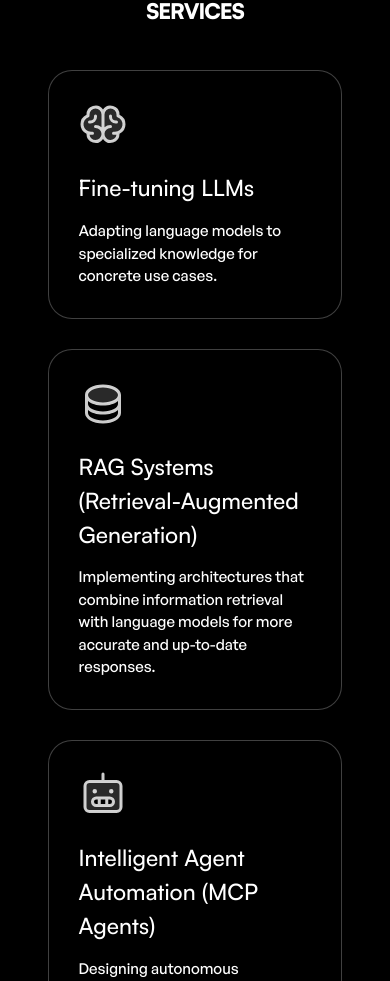
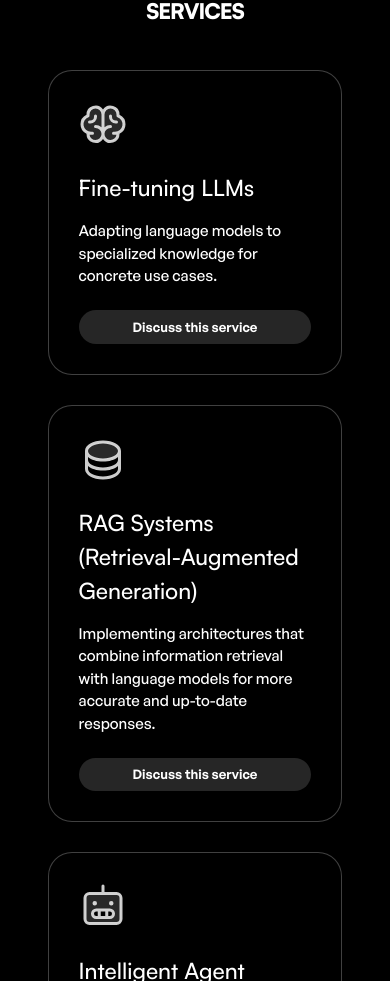
Before and after one commit to diegocasasbuenas/website_chatbot, a Next.js app: page / in a window 390 px wide. Shown: the part 6476-7457 px from the top of the page. Built offline with nearby package versions, Linux system fonts and the light colour scheme.

Commit message:
feat: Links and anchors added to projects and Services section

```diff
--- a/app/components/sections/HeroSection.tsx
+++ b/app/components/sections/HeroSection.tsx
@@ -46,7 +46,7 @@ export function HeroSection() {
         </div>
 
         {/* Language Buttons */}
-        <div className="hidden lg:flex items-center gap-4">
+        <div className="hidden items-center gap-4">
           <button className="text-white font-general text-2xl font-medium hover:opacity-80 transition-opacity cursor-pointer">
             EN
           </button>
--- a/app/components/sections/ProjectsSection.tsx
+++ b/app/components/sections/ProjectsSection.tsx
@@ -130,6 +130,7 @@ export function ProjectsSection() {
                     onToggle={() => setSelectedProjectId((prev) => prev === project.id ? null : project.id)}
                     supportsHover={!isTouchDevice}
                     variant={cardVariant}
+                    githubUrl={project.githubUrl}
                     onHighlightChange={(highlighted) => {
                       if (isTouchDevice) return;
                       if (highlighted) {
--- a/app/components/ui/ProjectCard.tsx
+++ b/app/components/ui/ProjectCard.tsx
@@ -14,6 +14,7 @@ interface ProjectCardProps {
   supportsHover: boolean;
   onHighlightChange?: (isHighlighted: boolean) => void;
   variant?: 'mobile' | 'desktop' | 'wide';
+  githubUrl?: string;
 }
 
 export function ProjectCard({
@@ -26,6 +27,7 @@ export function ProjectCard({
   supportsHover,
   onHighlightChange,
   variant = 'desktop',
+  githubUrl,
 }: ProjectCardProps) {
   const [isHovered, setIsHovered] = useState(false);
   const showColor = supportsHover ? isHovered : isActive;
@@ -105,7 +107,7 @@ export function ProjectCard({
       tabIndex={0}
       aria-pressed={isActive}
     >
-      {/* Imagen con filtro de escala de grises */}
+      {/* Imagen envolviendo anchor si hay URL */}
       <div className="relative w-full h-full">
         <Image
           src={image}
@@ -116,6 +118,26 @@ export function ProjectCard({
           }`}
           sizes={widthStyle.imageSizes}
         />
+        {!supportsHover && githubUrl && isActive && (
+          <a
+            href={githubUrl}
+            target="_blank"
+            rel="noreferrer"
+            className="absolute inset-0"
+          >
+            <span className="sr-only">View {title} on GitHub</span>
+          </a>
+        )}
+        {supportsHover && githubUrl && (
+          <a
+            href={githubUrl}
+            target="_blank"
+            rel="noreferrer"
+            className="absolute inset-0"
+          >
+            <span className="sr-only">View {title} on GitHub</span>
+          </a>
+        )}
       </div>
 
       <AnimatePresence>
@@ -152,6 +174,19 @@ export function ProjectCard({
               >
                 {description}
               </motion.p>
+              {githubUrl && (
+                <motion.a
+                  initial={{ opacity: 0, y: 10 }}
+                  animate={{ opacity: 1, y: 0 }}
+                  transition={{ duration: 0.2, delay: 0.15 }}
+                  href={githubUrl}
+                  target="_blank"
+                  rel="noreferrer"
+                  className="inline-flex items-center justify-center mt-4 px-4 py-2 rounded-full bg-white/20 text-white text-sm font-medium hover:bg-white/30 transition"
+                >
+                  View on GitHub
+                </motion.a>
+              )}
             </div>
           </motion.div>
         )}
--- a/app/components/ui/ServiceCard.tsx
+++ b/app/components/ui/ServiceCard.tsx
@@ -4,6 +4,7 @@ import { motion } from "framer-motion";
 import { Icon } from "@phosphor-icons/react";
 import * as PhosphorIcons from "@phosphor-icons/react";
 import { GlassCard } from "./GlassCard";
+import { socialLinks } from "@/app/constants/content";
 
 interface ServiceCardProps {
   title: string;
@@ -51,6 +52,13 @@ export function ServiceCard({ title, description, iconName, index }: ServiceCard
         <p className="text-white flex-1 font-general text-base font-medium leading-normal">
           {description}
         </p>
+
+        <a
+          href={`${socialLinks.email}${socialLinks.email.includes('?') ? '&' : '?'}subject=${encodeURIComponent(`Project Inquiry: ${title}`)}`}
+          className="mt-6 inline-flex items-center justify-center rounded-full bg-white/15 px-4 py-2 text-sm font-general font-semibold text-white transition-colors duration-200 hover:bg-white/25 focus:outline-none focus:ring-2 focus:ring-white/40"
+        >
+          Discuss this service
+        </a>
       </GlassCard>
     </motion.div>
   );
--- a/app/constants/content.ts
+++ b/app/constants/content.ts
@@ -87,43 +87,50 @@ export const projectsData = [
     id: "project-1",
     title: "AI Insurance Policy Chatbot",
     description: "Dual assistant that helps employees and clients query insurance policies with instant, accurate responses.",
-    image: "/images/projects/1.png"
+    image: "/images/projects/1.png",
+    githubUrl: "https://github.com/placeholder/insurance-chatbot"
   },
   {
     id: "project-2",
     title: "Oil Production Forecasting Agent",
     description: "LLM-powered analytical agent that produces approximate oil production forecasts to support strategic decisions.",
-    image: "/images/projects/2.png"
+    image: "/images/projects/2.png",
+    githubUrl: "https://github.com/placeholder/oil-forecast-agent"
   },
   {
     id: "project-3",
     title: "Image Classification with Deep Learning",
     description: "ResNet and Vision Transformer models that classify and label images for industries such as retail and healthcare.",
-    image: "/images/projects/3.png"
+    image: "/images/projects/3.png",
+    githubUrl: "https://github.com/placeholder/image-classification"
   },
   {
     id: "project-4",
     title: "Custom Fine-Tuned LLMs with RAG",
     description: "Open-source LLM fine-tuning pipeline with RAG inference served via FastAPI, enabling custom personalities and APIs.",
-    image: "/images/projects/4.png"
+    image: "/images/projects/4.png",
+    githubUrl: "https://github.com/placeholder/llm-rag-pipeline"
   },
   {
     id: "project-5",
     title: "Automated AI Dashboards",
     description: "Interactive dashboards wired to ML models, delivering real-time insights, automated reports, and predictive analytics.",
-    image: "/images/projects/5.png"
+    image: "/images/projects/5.png",
+    githubUrl: "https://github.com/placeholder/ai-dashboards"
   },
   {
     id: "project-6",
     title: "Multi-Agent Process Automation",
     description: "Network of autonomous agents that execute complex workflows while users interact through a single conversational LLM.",
-    image: "/images/projects/6.png"
+    image: "/images/projects/6.png",
+    githubUrl: "https://github.com/placeholder/multi-agent-automation"
   },
   {
     id: "project-7",
     title: "AI Product Development Platform",
     description: "End-to-end AI product design—from training neural networks to deploying scalable APIs with key-based access.",
-    image: "/images/projects/7.png"
+    image: "/images/projects/7.png",
+    githubUrl: "https://github.com/placeholder/ai-product-platform"
   }
 ];
 
```
